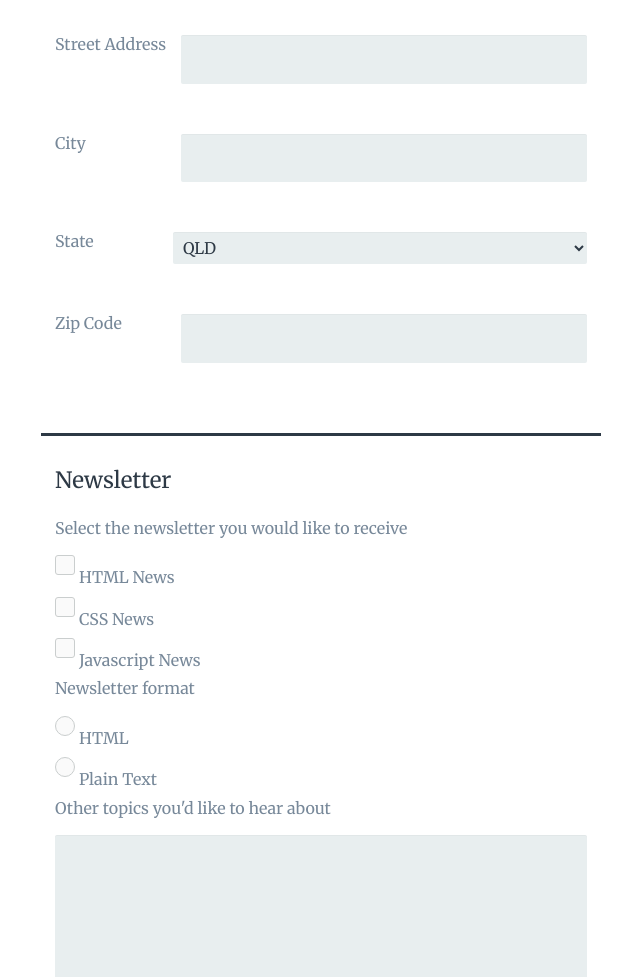
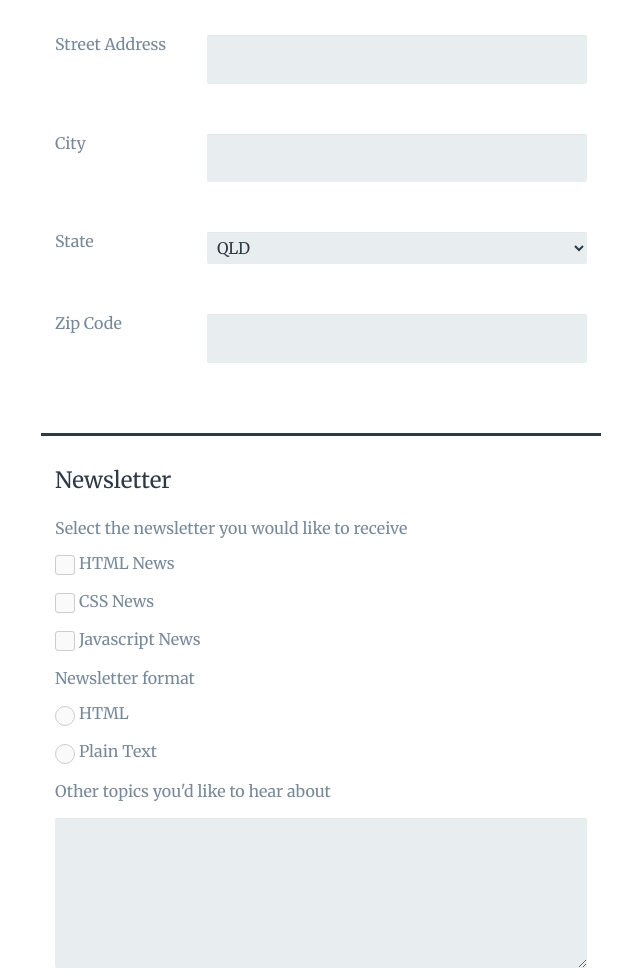
Before and after one commit to florakuo/TREEHOUSE-Project-3-online-registration-form, a plain HTML site: page index.html in a window 1280 px wide. Shown: the part 620-1597 px from the top of the page, without its empty margins (319-959 px from the left). Drawn offline with nearby package versions, Linux system fonts and the light colour scheme.

Commit message:
Fixed small issue
1.Fix placeholder position
2.Fix checkbox and word position

```diff
--- a/css/main.css
+++ b/css/main.css
@@ -54,7 +54,7 @@ p{
 	border-top:solid 3px  #2d3945;
 	min-height: 1px;
 	padding-top: 2em;
-    margin-top: 5px;
+  margin-top: 5px;
 
 
 }
@@ -159,7 +159,7 @@ legend {
 
 textarea {
 	height: 150px;
-    padding: 12px 20px;
+  padding: 12px 20px;
 }
 
 .copyright {
@@ -169,13 +169,19 @@ textarea {
 
 }
 
-/*placeholder*/
 
-::-webkit-input-placeholder { /* Chrome/Opera/Safari */
+
+/*placeholder-Chrome/Opera/Safari */
+::-webkit-input-placeholder {
      text-align: right;
+     padding-right: 5px;
      font-style: italic;
      font-family: 'Merriweather', serif;
+     width: 100%;
 }
+
+
+
 
 /* Ckeckbox style*/
 
@@ -183,11 +189,12 @@ textarea {
 	-webkit-appearance: none;
 	background-color: #fafafa;
 	border: 1px solid #cacece;
-	/*box-shadow: 0 1px 2px rgba(0,0,0,0.05), inset 0px -15px 10px -12px rgba(0,0,0,0.05);*/
-	padding: 9px;
+	padding:9px;
 	border-radius: 3px;
 	display: inline-block;
 	position: relative;
+  vertical-align: middle;
+  margin-top:0px;
 }
 
 
@@ -204,9 +211,9 @@ textarea {
 	color: #2d3945;
 	top: 0px;
 	left: 0px;
-    width:18px;
-    text-align:center;
-    border:solid 1.5px #2d3945 ;
+  width:18px;
+  text-align:center;
+  border:solid 1.5px #2d3945 ;
 }
 
 /*radio input style*/
@@ -218,6 +225,8 @@ textarea {
 	border-radius: 50px;
 	display: inline-block;
 	position: relative;
+  vertical-align: middle;
+  margin-top:0px;
 }
 
 .regular-radio:checked:after {
@@ -271,10 +280,13 @@ input[type="text"],
 input[type="password"],
 input[type="email"],
 input[type="number"],
-input[type="tel"] {
-	padding-right: 200px;
+input[type="tel"],
+select {
+	width:380px;
 }
 
-select {
-	width: 414px;
+
+
+
+
 }
```
